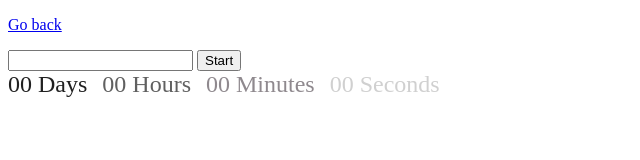
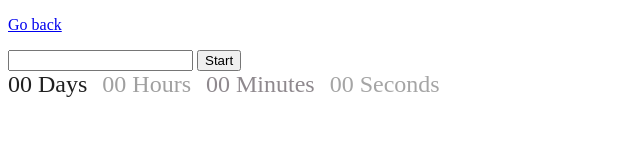
Before and after one commit to gruticyp/goit-js-hw-09, a plain HTML site: page 02-timer.html in a window 1280 px wide. Shown: the full height of the page, 0-640 px from the left. Drawn offline with Linux system fonts and the light colour scheme.

Commit message:
Deploying to gh-pages from @ gruticyp/gruticyp-goit-js-hw-09@f555feab42bdb7b92e43b62c58772a16ec37a237 🚀

```diff
--- a/02-timer.html
+++ b/02-timer.html
@@ -1 +1 @@
-<!DOCTYPE html><html lang="en"><head><script type="module" src="/goit-js-hw-09/02-timer.2d6b6294.js"></script><script nomodule="" defer src="/goit-js-hw-09/02-timer.6d1ff76b.js"></script><meta charset="utf-8"><meta name="viewport" content="width=device-width, initial-scale=1.0"><title>Countdown timer</title><link rel="stylesheet" href="/goit-js-hw-09/01-color-switcher.19950fa6.css"></head><body> <p><a href="/goit-js-hw-09/index.html">Go back</a></p> <input type="text" id="datetime-picker"> <button type="button" data-start="">Start</button> <div class="timer" style="display:flex"> <div class="field" style="color:#202020;margin-right:15px;font-size:24px"> <span class="value" data-days="">00</span> <span class="label">Days</span> </div> <div class="field" style="color:#606060;margin-right:15px;font-size:24px"> <span class="value" data-hours="">00</span> <span class="label">Hours</span> </div> <div class="field" style="color:#8f898e;margin-right:15px;font-size:24px"> <span class="value" data-minutes="">00</span> <span class="label">Minutes</span> </div> <div class="field" style="color:#d0d0d0;font-size:24px"> <span class="value" data-seconds="">00</span> <span class="label">Seconds</span> </div> </div> <script src="/goit-js-hw-09/02-timer.4d403909.js" type="module"></script><script src="/goit-js-hw-09/02-timer.685db2d2.js" nomodule="" defer></script> </body></html>
+<!DOCTYPE html><html lang="en"><head><script type="module" src="/goit-js-hw-09/02-timer.2d6b6294.js"></script><script nomodule="" defer src="/goit-js-hw-09/02-timer.6d1ff76b.js"></script><meta charset="utf-8"><meta name="viewport" content="width=device-width, initial-scale=1.0"><title>Countdown timer</title><link rel="stylesheet" href="/goit-js-hw-09/01-color-switcher.19950fa6.css"></head><body> <p><a href="/goit-js-hw-09/index.html">Go back</a></p> <input type="text" id="datetime-picker"> <button type="button" data-start="">Start</button> <div class="timer" style="display:flex"> <div class="field" style="color:#202020;margin-right:15px;font-size:24px"> <span class="value" data-days="">00</span> <span class="label">Days</span> </div> <div class="field" style="color:#a0a0a0;margin-right:15px;font-size:24px"> <span class="value" data-hours="">00</span> <span class="label">Hours</span> </div> <div class="field" style="color:#8f898e;margin-right:15px;font-size:24px"> <span class="value" data-minutes="">00</span> <span class="label">Minutes</span> </div> <div class="field" style="color:#a5a5a5;font-size:24px"> <span class="value" data-seconds="">00</span> <span class="label">Seconds</span> </div> </div> <script src="/goit-js-hw-09/02-timer.4d403909.js" type="module"></script><script src="/goit-js-hw-09/02-timer.685db2d2.js" nomodule="" defer></script> </body></html>
```
